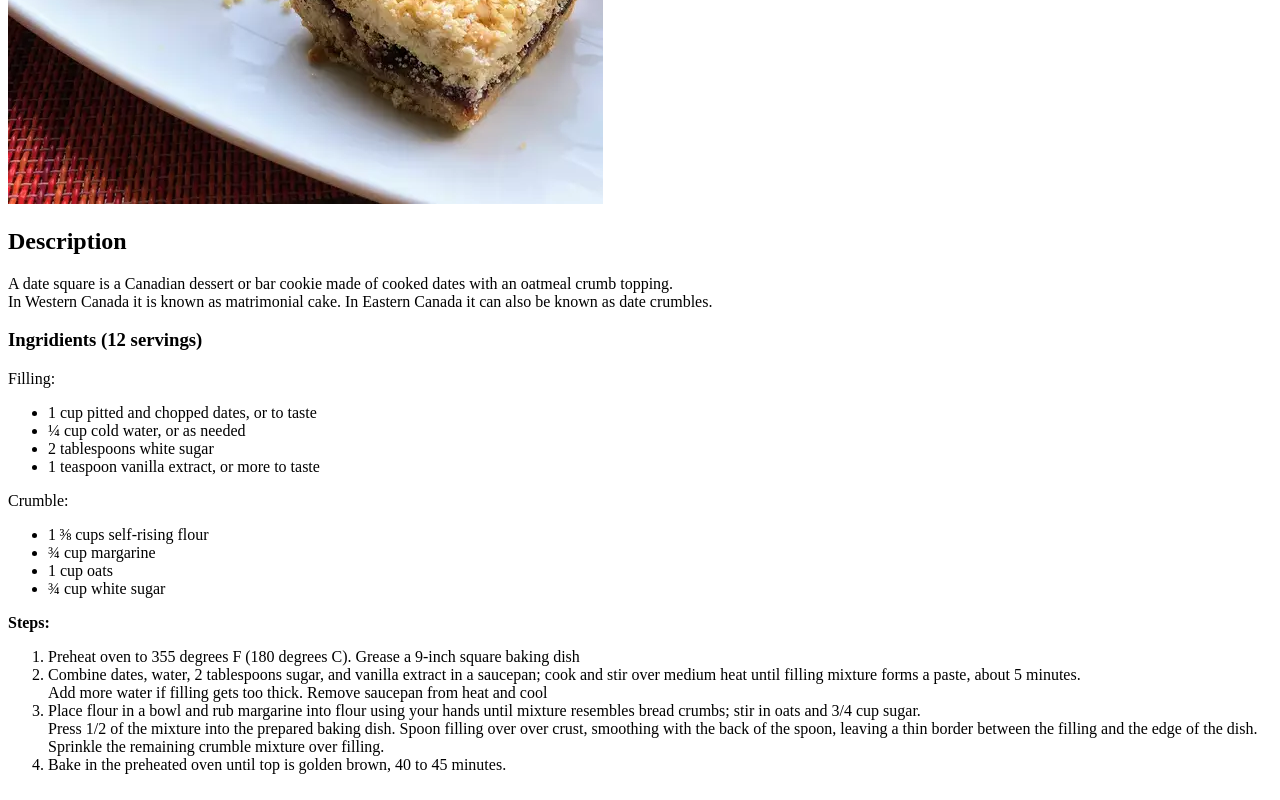
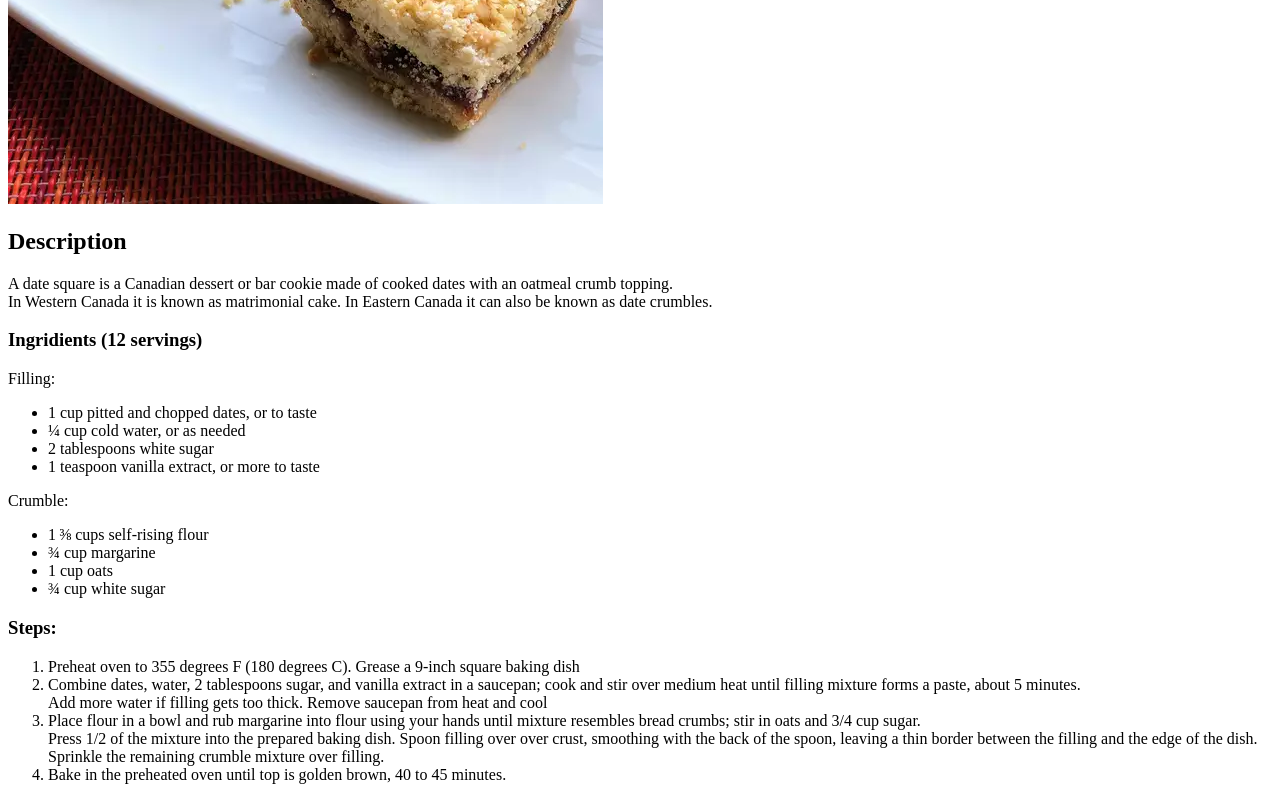
Before and after one commit to Lapseline/odin-recipes, a plain HTML site: page recipes/date-crumble.html in a window 1280 px wide. Shown: the part 471-1271 px from the top of the page. Drawn offline with Linux system fonts and the light colour scheme.

Commit message:
Fixed tags

```diff
--- a/recipes/date-crumble.html
+++ b/recipes/date-crumble.html
@@ -31,7 +31,7 @@
       <li>1 cup oats</li>
       <li>¾ cup white sugar</li>
     </ul>
-    <p><strong>Steps:</strong></p>
+    <h3><strong>Steps:</strong></h3>
     <ol>
       <li>
         Preheat oven to 355 degrees F (180 degrees C). Grease a 9-inch square
```
